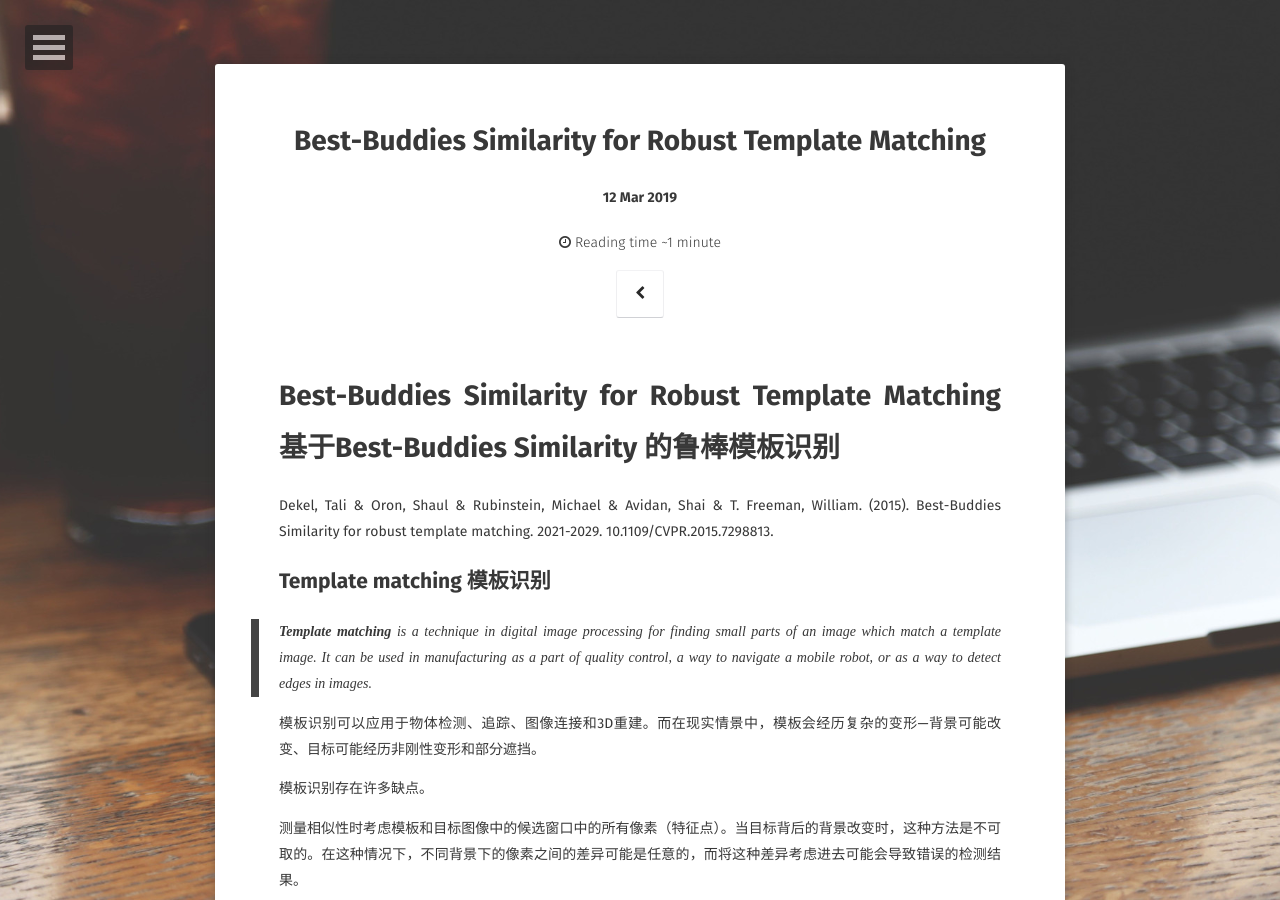
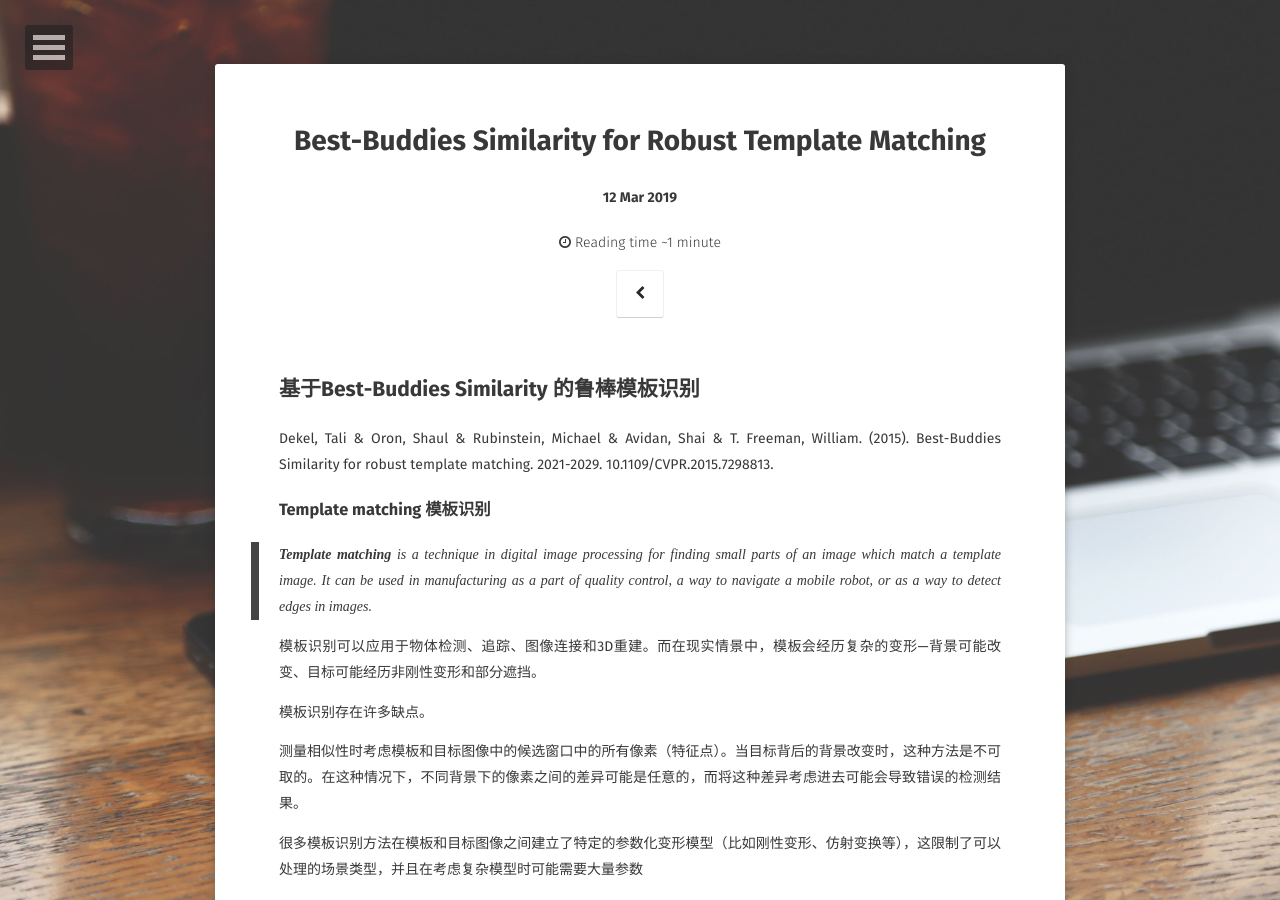
Before and after one commit to ZiqingZhao/ZiqingZhao.github.io, a Jekyll site: the page built from _posts/2019-03-12-Best-Buddies Similarity for Robust Template Matching.md, in a window 1280 px wide and 900 px high. Built offline with Jekyll 4.4.1, drawn with Linux system fonts in a browser that asks for light colours; some web fonts are replaced; comment, search, counter and statistics services are not loaded.

Commit message:
Update 2019-03-12-Best-Buddies Similarity for Robust Template Matching.md

```diff
--- a/_posts/2019-03-12-Best-Buddies Similarity for Robust Template Matching.md
+++ b/_posts/2019-03-12-Best-Buddies Similarity for Robust Template Matching.md
@@ -7,13 +7,11 @@ tags: [Computer Vision, Template Matching]
 comments: true
 ---
 
-
-
-# Best-Buddies Similarity for Robust Template Matching 基于Best-Buddies Similarity 的鲁棒模板识别
+## 基于Best-Buddies Similarity 的鲁棒模板识别
 
 Dekel, Tali & Oron, Shaul & Rubinstein, Michael & Avidan, Shai & T. Freeman, William. (2015). Best-Buddies Similarity for robust template matching. 2021-2029. 10.1109/CVPR.2015.7298813.
 
-## Template matching 模板识别
+### Template matching 模板识别
 
 > **Template matching** is a technique in digital image processing for finding small parts of an image which match a template image. It can be used in manufacturing as a part of quality control, a way to navigate a mobile robot, or as a way to detect edges in images.
 
@@ -25,11 +23,11 @@ Dekel, Tali & Oron, Shaul & Rubinstein, Michael & Avidan, Shai & T. Freeman, Wil
 
 很多模板识别方法在模板和目标图像之间建立了特定的参数化变形模型（比如刚性变形、仿射变换等），这限制了可以处理的场景类型，并且在考虑复杂模型时可能需要大量参数
 
-## Abstract 摘要
+### Abstract 摘要
 
 这篇论文主要介绍了在无约束环境下模板匹配的一种新方法，本质是Best-Buddies Similarity（BBS算法）。这是一种在两个点集之间的无参鲁棒相似性测量，基于计算Best-Buddies Pairs（BBPs，原集和目标集中的点对，每个点都是另一个点的最近邻）的数量。BBS有几个关键特性，可以使其抵抗复杂的几何变形和高度异常的点（背景噪声和遮挡）。作者提供了一种统计分析来证明BBS的合理性，并且将BBS应用于复杂的真实数据集。
 
-## Introduction 简介
+### Introduction 简介
 
 作者使用了一种新的方法Best-Buddies Similarity来克服模板匹配的局限性，并将其成功应用于template matching in the wild。
 
@@ -45,7 +43,7 @@ BBS测量$\mathbb{R}^d$两点集之间的相似性，只依赖于点对中非常
 - 理论分析其主要特征
 - 对真实数据进行广泛评估，并与其他常见模板匹配方法进行比较
 
-## Related Work 相关研究
+### Related Work 相关研究
 
 模板匹配与相似性度量息息相关。
 
```
